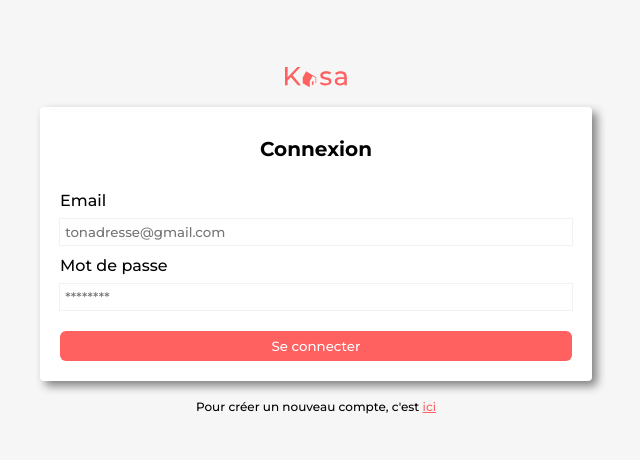
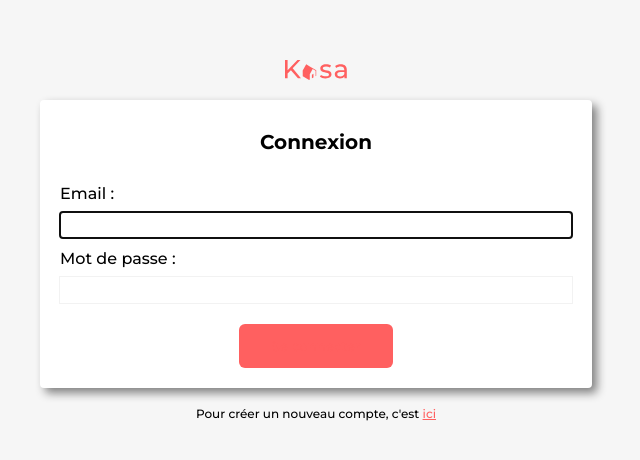
Before and after one commit to Ameliegre/Kasa.io, a React (Create React App) app: page /login in a window 1280 px wide. Shown: the part 110-570 px from the top of the page, without its empty margins (324-964 px from the left). Built offline with nearby package versions, Linux system fonts and the light colour scheme.

Commit message:
login page logic

```diff
--- a/src/Pages/login.jsx
+++ b/src/Pages/login.jsx
@@ -1,16 +1,32 @@
-import { useState } from "react";
+import { useState, useRef, useEffect } from "react";
 import { faCheck, faTimes, faInfoCircle } from "@fortawesome/free-solid-svg-icons";
 import { FontawesomeObject } from "@fortawesome/fontawesome-svg-core";
 import pink_logo from '../Assets/logo-pink.svg'
 
 
 function Login () {
-    const [email, setEmail] = useState('')
-    const [password, setPassword] = useState('');
+    const userRef = useRef();
+    const errRef = useRef();
 
-    const handleSubmit = (e) => {
+    const [user, setUser] = useState('');
+    const [pwd, setPwd] = useState('');
+    const [errMsg, setErrMsg] = useState('');
+    const [success, setSuccess] = useState(false);
+
+    //permet de définir le focus sur l'input de l'utilisateur lors du chargement du composant
+    useEffect(() => {
+        userRef.current.focus();
+    }, [])
+
+    //Affichage message erreur
+    useEffect(() => {
+        setErrMsg('');
+    }, [user, pwd])
+
+    const handleSubmit = async (e) => {
         e.preventDefault();
-        console.log(email)
+        console.log(user,pwd);
+        setSuccess(true);
     }
 
     return (
@@ -18,10 +34,29 @@ function Login () {
             <img src={pink_logo} alt="logo Kasa rose" className='pink_logo log'/>
             <form onSubmit={handleSubmit} className='login-wrapper'>
                 <h1 className='login-title'>Connexion</h1>
-                <label className='input-title'>Email</label>
-                <input value={email} onChange={(e) => setEmail(e.target.value)} type="email" placeholder='tonadresse@gmail.com' id='email'></input>
-                <label className='input-title'>Mot de passe</label>
-                <input value={password} onChange={(e) => setPassword(e.target.value)} type="password" placeholder='********' id='password'></input>
+                <label htmlFor="email" className='input-title'>
+                    Email :
+                </label>
+                <input
+                    type="email"
+                    id='email'
+                    ref={userRef}
+                    autoComplete="off"
+                    onChange={(e) => setUser(e.target.value)}
+                    value={user}
+                    required>
+                </input>
+                <label htmlFor="password" className='input-title'>
+                    Mot de passe :
+                </label>
+                <input
+                    type="password"
+                    id='password'
+                    autoComplete="off"
+                    onChange={(e) => setPwd(e.target.value)}
+                    value={pwd}
+                    required>
+                </input>
                 <button type="submit" className='log-btn'>Se connecter</button>
             </form>
             <p className='link'>Pour créer un nouveau compte, c'est <a href='/signin'>ici</a></p>
--- a/src/Pages/signin.jsx
+++ b/src/Pages/signin.jsx
@@ -1,5 +1,5 @@
 import { useState, useRef, useEffect } from "react";
-import { faCheck, faTimes, faInfoCircle } from "@fortawesome/free-solid-svg-icons";
+import { faTimes, faInfoCircle, faRefresh, faCheck } from "@fortawesome/free-solid-svg-icons";
 import { FontAwesomeIcon } from '@fortawesome/react-fontawesome'
 import pink_logo from '../Assets/logo-pink.svg'
 
@@ -8,7 +8,6 @@ const PWD_REGEX = /^(?=.*[a-z])(?=.*[A-Z])(?=.*[0-9])(?=.*[!@#$%]).{8,24}$/;
 
 function Signin () {
     const userRef = useRef();
-
 
     const [user, setUser] = useState('')
     const [validUser, setValidUser] = useState(false);
@@ -54,7 +53,7 @@ function Signin () {
     }, [user, pwd, matchPwd])
 
     //Permet de soumettre le formulaire avec une double validation des conditions REGEX
-    const handleSubmit = (e) => {
+    const handleSubmit = async (e) => {
         e.preventDefault()
         const v1 = USER_REGEX.test(user);
         const v2 = PWD_REGEX.test(pwd);
@@ -152,9 +151,13 @@ function Signin () {
                     <FontAwesomeIcon icon={faInfoCircle}/>
                     Doit correspondre au mot de passe inscrit précédement.
                 </p>
-                <button type="button" className='log-btn' >S'inscrire</button>
+                <button type="button" className='log-btn' disabled={!validUser || !validPwd || !validMatch}>
+                    <span className="submit">S'inscrire</span>
+                    <span className="loading"><FontAwesomeIcon icon={faRefresh}/></span>
+	                <span className="check"><FontAwesomeIcon icon={faCheck}/></span>
+                </button>
             </form>
-            <p className='link'>Déjà inscrit ? c'est par <a href='/login'>ici</a></p>
+            <p className='link'>Déjà inscrit ? alors par <a href='/login'>ici</a></p>
         </div>
     )
 }
--- a/src/Utils/Style/5.page/_login.scss
+++ b/src/Utils/Style/5.page/_login.scss
@@ -15,14 +15,16 @@
         color: black;
     }
     .log-btn {
-        width: 100%;
+        width: 30%;
         margin-top: 20px;
-        padding: 5px 0px;
+        padding: 12px 0px;
         border-color: transparent;
-        color: white;
         background-color: $primary-color;
         border-radius: 6px;
         margin-bottom: 20px;
+        & span {
+            color: white;
+        }
     }
     input {
         width: 98%;
@@ -30,6 +32,10 @@
         border: 1px solid #F2F2F2;
         color:black;
     }
+}
+
+.log-btn[disabled] {
+    background-color:grey;
 }
 
 .pink_logo.log{
@@ -60,9 +66,16 @@
     bottom: -10px;
 }
 
-.instructions  svg {
-    margin-right: 0.25rem;
-    color: #fff;
+.instructions {
+    & svg {
+        margin-right: 0.25rem;
+    }
+    & path {
+        fill:white;
+    }
+    & span {
+        color:white;
+    }
 }
 
 .offscreen {
@@ -74,13 +87,16 @@
     display: none;
 }
 
-
 .valid {
-    color: limegreen;
     margin-left: 0.25rem;
+    & path {
+        fill: limegreen;
+    }
 }
 
 .invalid {
-    color: red;
     margin-left: 0.25rem;
+    & path {
+        fill: red;
+    }
 }
--- a/src/Utils/Style/main.css
+++ b/src/Utils/Style/main.css
@@ -748,20 +748,26 @@ nav a:hover {
   color: black;
 }
 .login-wrapper .log-btn {
-  width: 100%;
+  width: 30%;
   margin-top: 20px;
-  padding: 5px 0px;
+  padding: 12px 0px;
   border-color: transparent;
-  color: white;
   background-color: #FF6060;
   border-radius: 6px;
   margin-bottom: 20px;
+}
+.login-wrapper .log-btn span {
+  color: white;
 }
 .login-wrapper input {
   width: 98%;
   padding: 5px;
   border: 1px solid #F2F2F2;
   color: black;
+}
+
+.log-btn[disabled] {
+  background-color: grey;
 }
 
 .pink_logo.log {
@@ -794,7 +800,12 @@ nav a:hover {
 
 .instructions svg {
   margin-right: 0.25rem;
-  color: #fff;
+}
+.instructions path {
+  fill: white;
+}
+.instructions span {
+  color: white;
 }
 
 .offscreen {
@@ -807,11 +818,15 @@ nav a:hover {
 }
 
 .valid {
-  color: limegreen;
   margin-left: 0.25rem;
+}
+.valid path {
+  fill: limegreen;
 }
 
 .invalid {
-  color: red;
   margin-left: 0.25rem;
+}
+.invalid path {
+  fill: red;
 }/*# sourceMappingURL=main.css.map */
```
Also changed, not shown: src/Components/profile.jsx (deleted), 1 other file (tests, documents, lock files or other folders).
